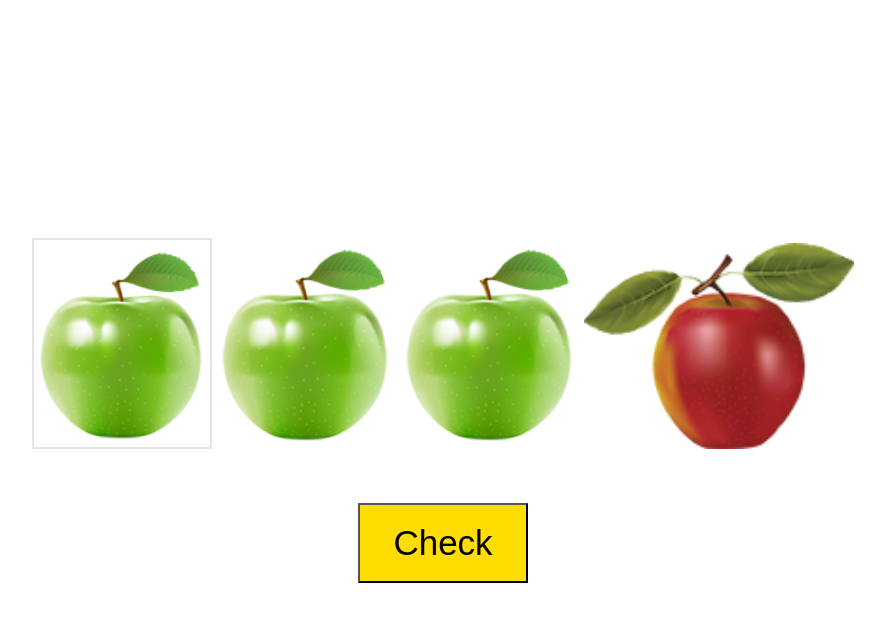
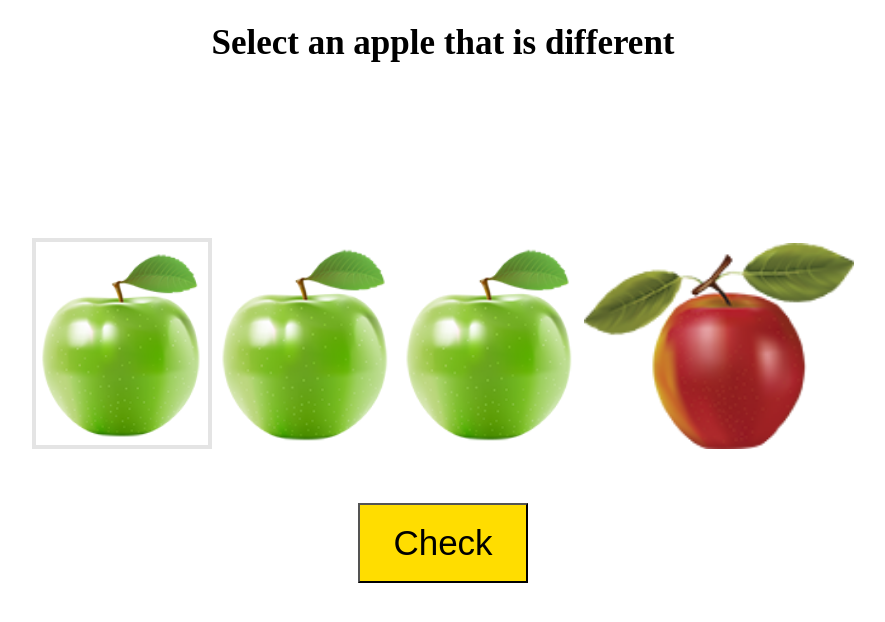
Before and after one commit to GitKurmax/quizz01, a plain HTML site: page index.html in a window 1280 px wide. Both pictures are taken after a click on the picture 319 px from the left and 342 px from the top of the page. Shown: the whole page, without its empty margins (197-1082 px from the left). Drawn offline with Linux system fonts and the light colour scheme.

Commit message:
add task text, button style change

```diff
--- a/css/style.css
+++ b/css/style.css
@@ -1,3 +1,11 @@
+body{
+	-moz-user-select: none;
+	-ms-user-select: none;
+	-o-user-select: none;
+	-webkit-user-select: none;
+	user-select: none;
+	}
+
 img {
 	box-sizing: border-box;
 	}
@@ -10,8 +18,19 @@ button {
 	outline: none;
 	font-size: 35px;
 	box-shadow: 1px 1px 0 rgba(0,0,0,0);
+	background-color: #FFDD6E;
+	}
+
+h1 {
+	text-align: center;
+	font-size: 35px;
+}
+
+.unabled {
 	background-color: #FFDD00;
-	}
+}
+
+
 
 #container {
 	position: absolute;
@@ -34,5 +53,5 @@ button {
 	}
 
 .selected {
-	border: 2px solid #E4E4E4;
+	border: 4px solid #E4E4E4;
 	}
--- a/index.html
+++ b/index.html
@@ -6,11 +6,12 @@
 	<link rel="stylesheet" type="text/css" href="css/style.css">
 </head>
 <body>
+	<h1 >Select an apple that is different</h1>
 	<div id="container">
-		<img class="apple green" src="img/apple_green.png" alt="green apple" preload>
-		<img class="apple green" src="img/apple_green.png" alt="green apple" preload>
-		<img class="apple green" src="img/apple_green.png" alt="green apple" preload>
-		<img class="apple red" src="img/apple_red.png" alt="red apple" preload>
+		<img class="apple green" src="img/apple_green.png" alt="green apple" draggable="false"preload>
+		<img class="apple green" src="img/apple_green.png" alt="green apple" draggable="false"preload>
+		<img class="apple green" src="img/apple_green.png" alt="green apple" draggable="false"preload>
+		<img class="apple red" src="img/apple_red.png" alt="red apple" draggable="false" preload>
 		<div>
 			<button lang="ar" id="check" disabled>Check</button>
 		</div>
--- a/scripts/script.js
+++ b/scripts/script.js
@@ -1,3 +1,6 @@
+quiz();
+
+function quiz(){
 	let apples = document.querySelectorAll('.apple');
 	let check = document.getElementById('check');
 
@@ -7,6 +10,7 @@ for (let i = 0; i < apples.length; i++) {
 
 	check.addEventListener('click', function () {
 		let elem = document.querySelector('.selected');
+		this.classList.remove('unabled');
 
 		if (elem.classList.contains('red')) {
 			stop(apples,elem,'#00CD2F','./sound/applause.mp3',check);
@@ -14,10 +18,12 @@ check.addEventListener('click', function () {
 			stop(apples,elem,'#FF0000','./sound/tolpa.mp3',check);
 		}
 
-})
+	});
+
 	function select() {
 		this.classList.add('selected');
 		check.disabled = false;
+		check.classList.add('unabled');
 
 			for (let i = 0; i < apples.length; i++) {
 				if(apples[i] == this){
@@ -41,3 +47,4 @@ function stop(array,elem,color,sound,button){
 		audio.play();
 		button.disabled = true;
 	}
+}
```
Lines whose indentation alone changed are shown as unchanged.
